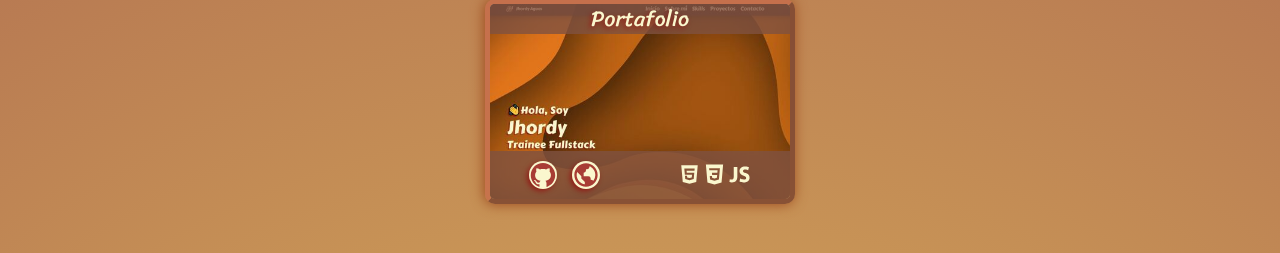
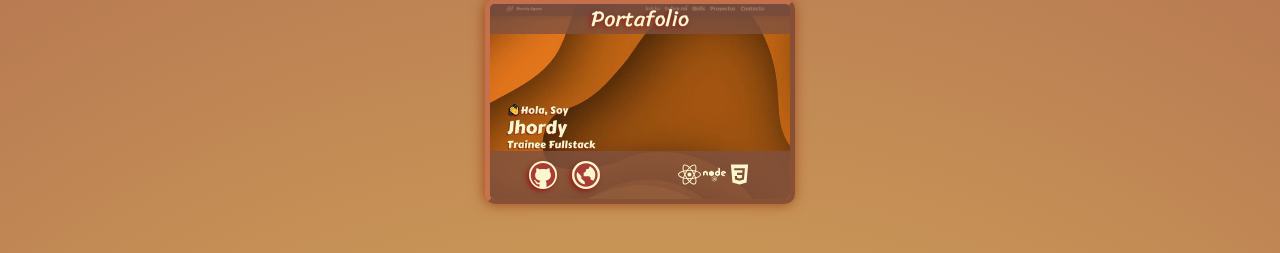
Before and after one commit to Jhordy11/Portafolio, a React (Vite) app: page / in a window 1280 px wide. Shown: the part 2869-3122 px from the top of the page. Built offline with nearby package versions, Linux system fonts and the light colour scheme.

Commit message:
cambiando los iconos de la tarjeta Portafolio

```diff
--- a/src/componentes/Proyectos.tsx
+++ b/src/componentes/Proyectos.tsx
@@ -36,7 +36,7 @@ export default function Proyectos() {
     },
     { name: "Portafolio",
       imgs: ["p41.jpg", "p42.jpg", "p43.jpg", "p44.jpg", "p45.jpg"],
-      iconos: [<AiFillHtml5 />, <IoLogoCss3 />, <IoLogoJavascript />],
+      iconos: [<FaReact />,<FaNode /> , <IoLogoCss3 />],
       linkGit: "https://github.com/Jhordy11/Portafolio",
       linkVis: "https://jhordyaguas.vercel.app/",
     },
```
